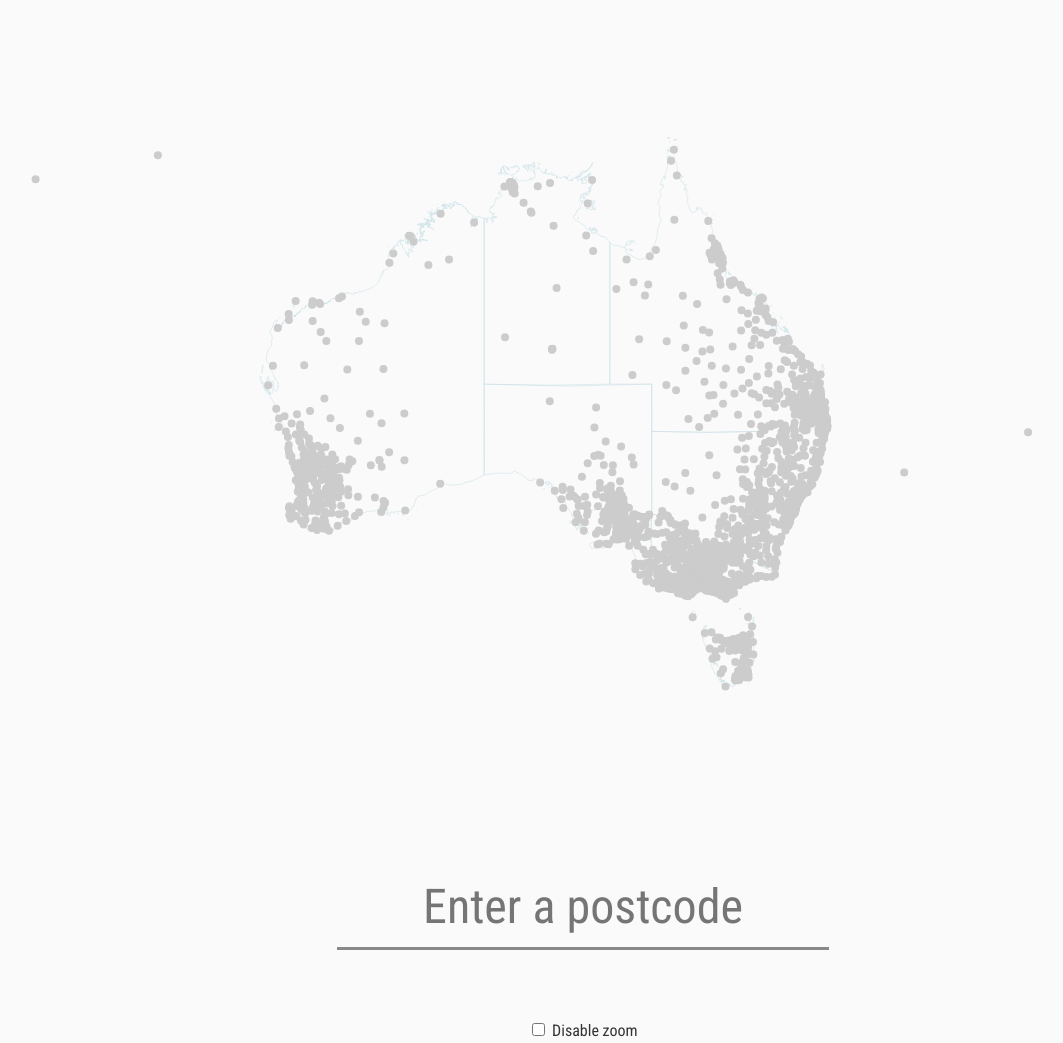
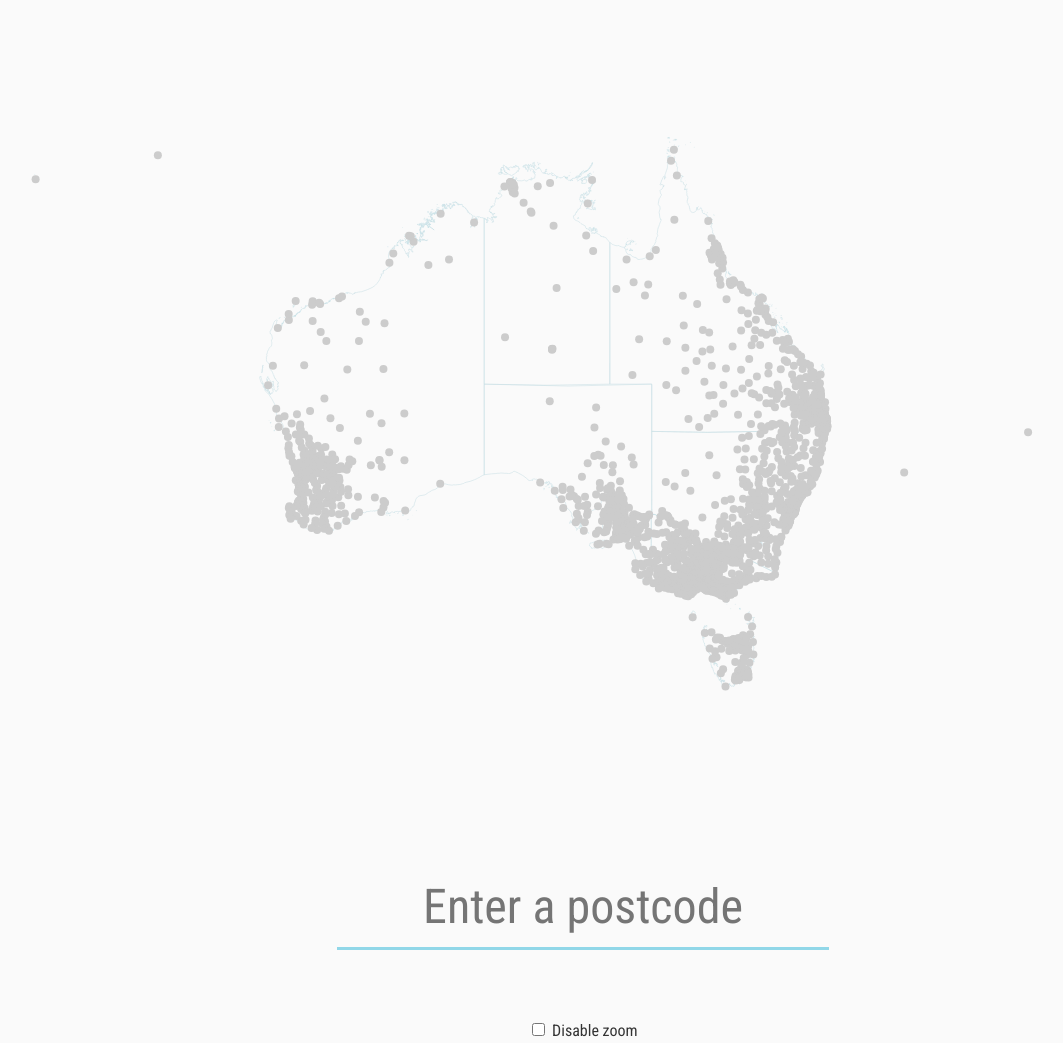
Before and after one commit to smallmultiples/australian-postdecode, a plain HTML site: page index.html in a window 1280 px wide. Shown: the top 1043 px of the page, without its empty margins (57-1120 px from the left). Drawn offline with nearby package versions, Linux system fonts and the light colour scheme.

Commit message:
autofocus input

```diff
--- a/index.html
+++ b/index.html
@@ -67,7 +67,7 @@
         <div id="container">
             <div id="map"></div>
             <div id="controls">
-                <input class="postcodeInput" placeholder="Enter a postcode" type="number"></input>
+                <input class="postcodeInput" placeholder="Enter a postcode" type="number" autofocus></input>
                 <label>
                     <input name="zoom" type="checkbox" />
                     Disable zoom
```
